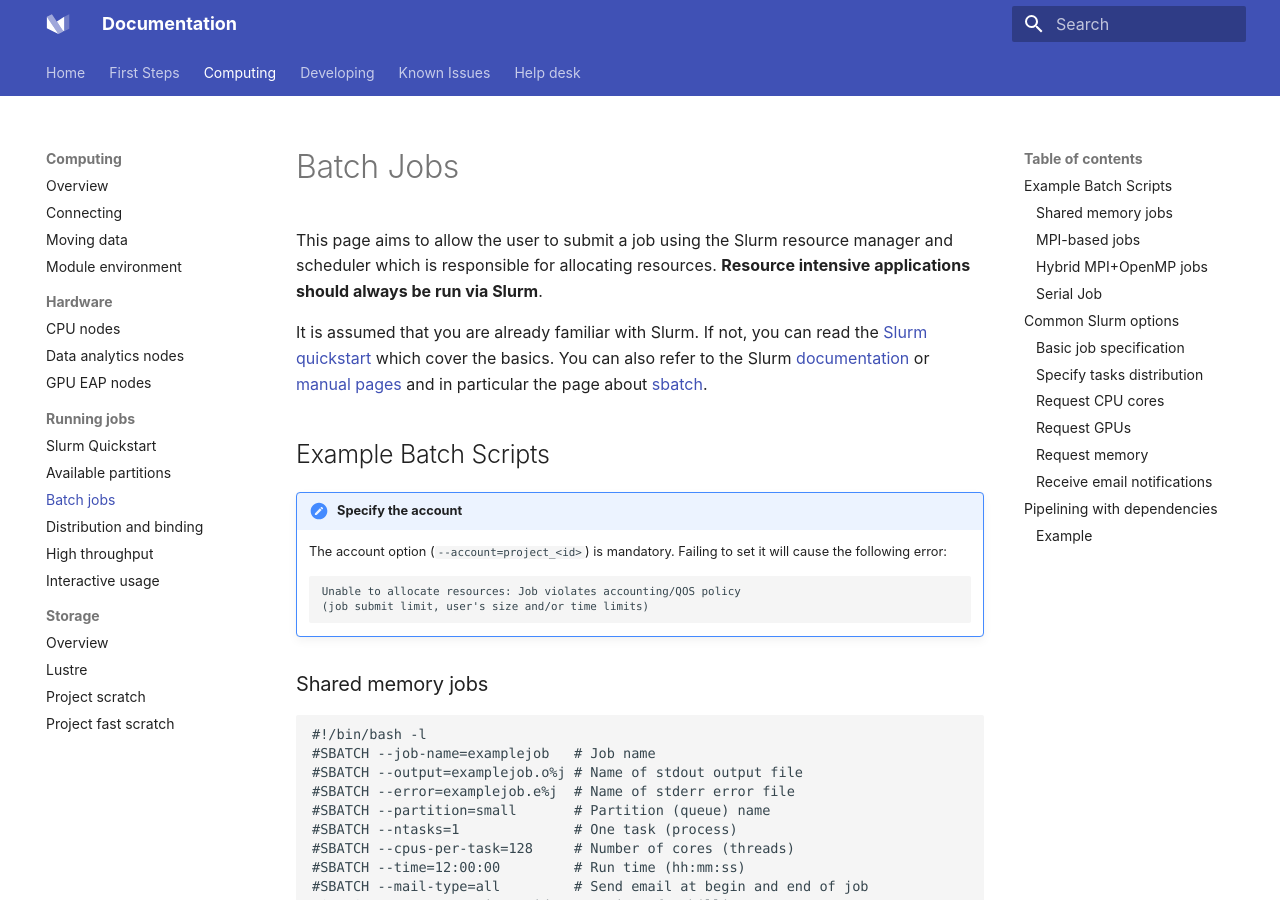
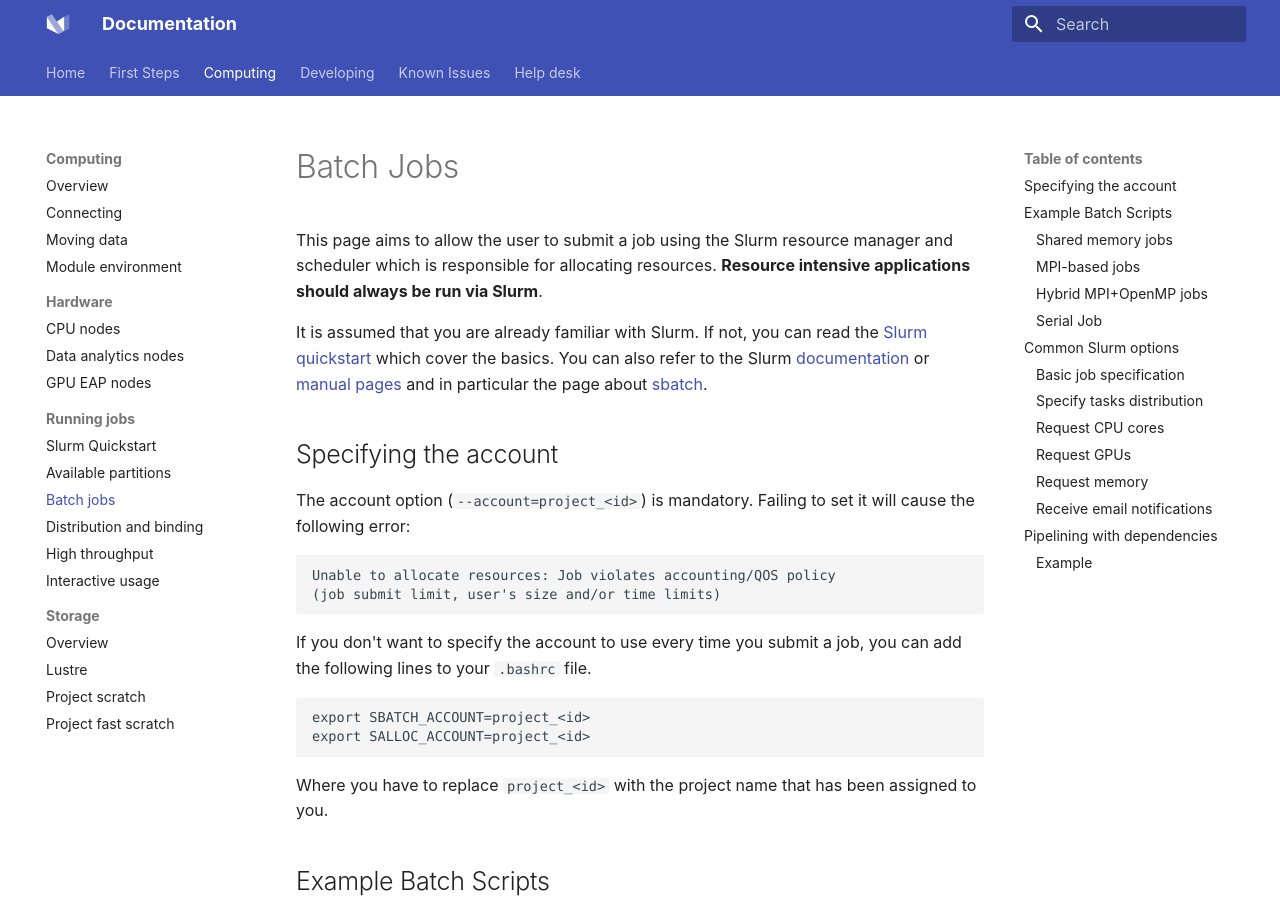
Before and after one commit to Lumi-supercomputer/lumi-userguide, an MkDocs documentation site: the page built from docs/computing/jobs/batch-job.md, in a window 1280 px wide and 900 px high. Built offline with MkDocs 1.6.1 and Material for MkDocs 9.7.7, drawn with Linux system fonts in a browser that asks for light colours.

Commit message:
add info on how to avoid providing account in slurm

````diff
--- a/docs/computing/jobs/batch-job.md
+++ b/docs/computing/jobs/batch-job.md
@@ -20,17 +20,28 @@ It is assumed that you are already familiar with Slurm. If not, you can read the
 to the Slurm [documentation][slurm-doc] or [manual pages][slurm-man] and in
 particular the page about [sbatch][slurm-sbatch].
 
+## Specifying the account
+
+The account option (`--account=project_<id>`) is mandatory. Failing to set
+it will cause the following error:
+
+```
+Unable to allocate resources: Job violates accounting/QOS policy
+(job submit limit, user's size and/or time limits)
+```
+
+If you don't want to specify the account to use every time you submit a job, you
+can add the following lines to your `.bashrc` file.
+
+```
+export SBATCH_ACCOUNT=project_<id>
+export SALLOC_ACCOUNT=project_<id>
+```
+
+Where you have to replace `project_<id>` with the project name that has been
+assigned to you.
+
 ## Example Batch Scripts
-
-!!! error "Specify the account"
-
-    The account option (`--account=project_<id>`) is mandatory. Failing to set
-    it will cause the following error:
-
-    ```
-    Unable to allocate resources: Job violates accounting/QOS policy
-    (job submit limit, user's size and/or time limits)
-    ```
 
 ### Shared memory jobs
 
````
